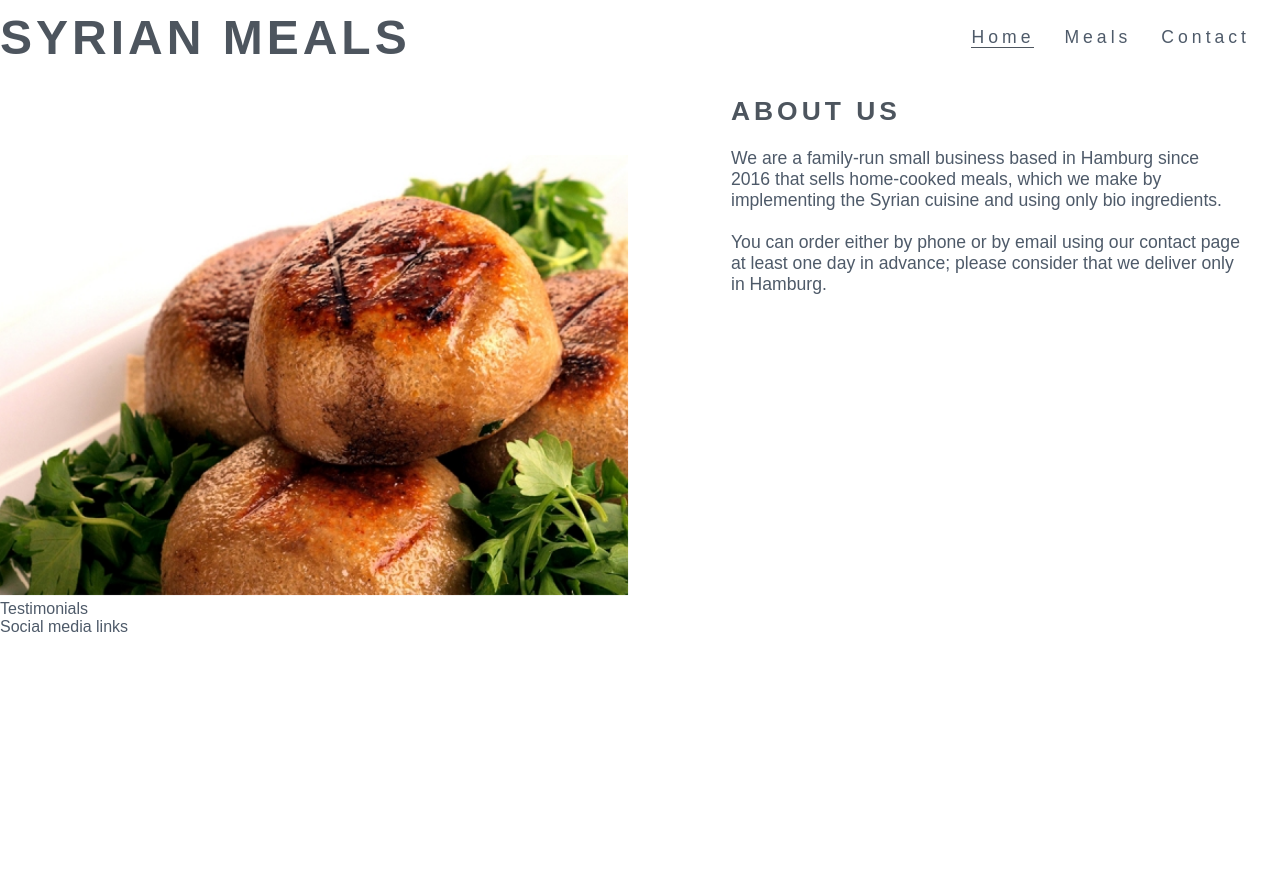
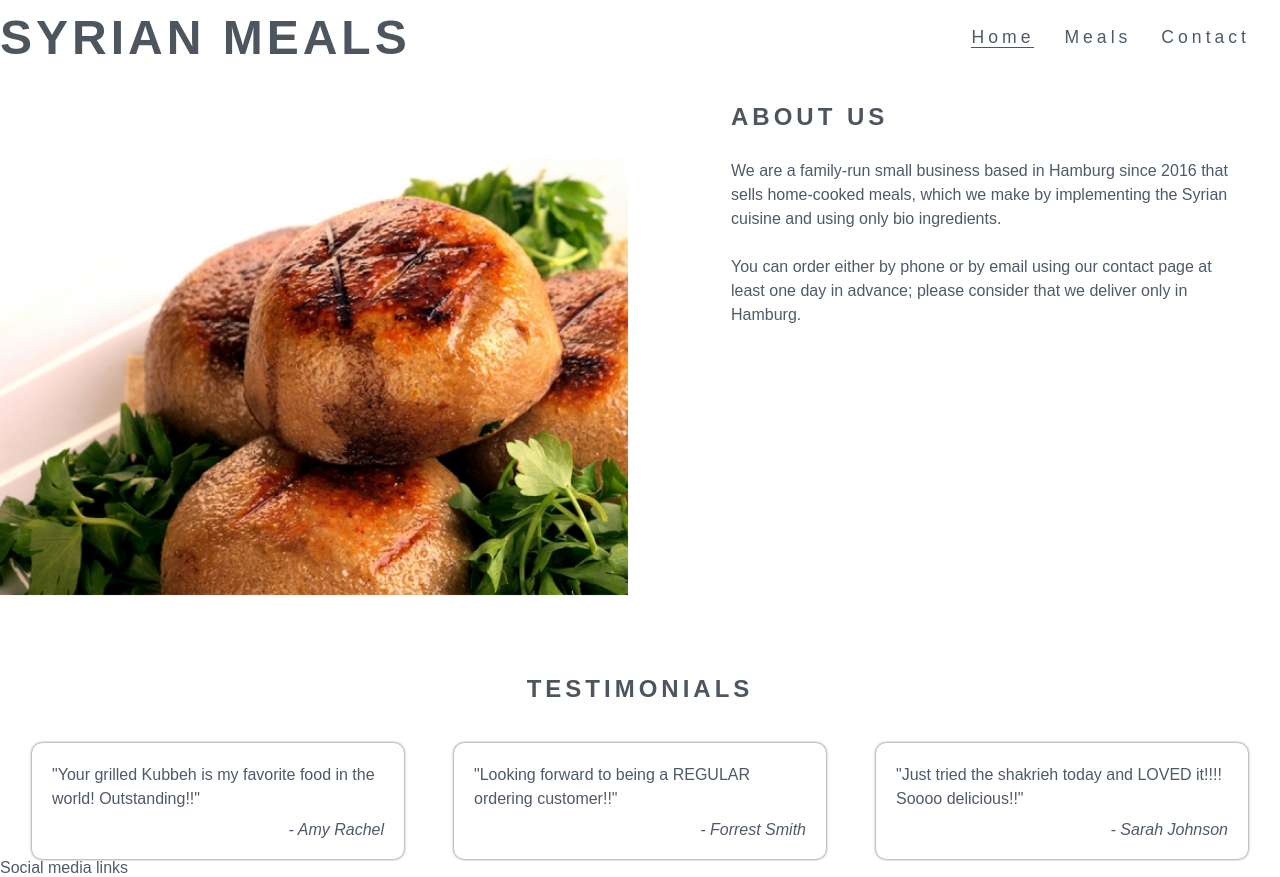
Before and after one commit to Majdi-Aref/syrian-meals, a plain HTML site: page index.html in a window 1280 px wide. Before the commit the page ends 800 px from the top, so only its background shows below. Drawn offline with Linux system fonts and the light colour scheme; a web font is replaced by a local one.

Commit message:
Add and style testimonials grid to home page

```diff
--- a/assets/css/style.css
+++ b/assets/css/style.css
@@ -90,13 +90,44 @@ h1, h2 {
 }
 
 #about-us {
-    font-size: 110%;
-
     height: 600px;
     width: 40%;
-
     display: inline-block;
     float: right;
+    margin-right: 37px;
+    line-height: 1.5;
+}
 
-    margin-right: 37px;
-}
+/* testimonials */
+
+.testimonials {
+    display: grid;
+    grid-template-columns: 1fr 1fr 1fr;
+    grid-column-gap: 50px;
+    grid-row-gap: 20px;
+    width: 95%;
+    margin: 0 auto;
+  }
+
+  .testimonials-heading {
+    grid-column: 1 / 4;
+    text-align: center;
+    margin-bottom: 20px;
+  }
+
+  .testimonial {
+    border-radius: 10px;
+    box-shadow: 0 0 3px rgba(2, 13, 26, 0.7);
+    padding: 20px;
+  }
+
+  .testimonial p {
+    line-height: 1.5;
+    margin-bottom: 10px;
+  }
+
+  .testimonial cite {
+    display: block;
+    text-align: right;
+    font-style: italic;
+  }
--- a/index.html
+++ b/index.html
@@ -57,7 +57,21 @@
         </div>
     </section>
     <section>
-        Testimonials
+        <div class="testimonials">
+            <h2 class="testimonials-heading">Testimonials</h2>
+            <div class="testimonial">
+              <p>"Your grilled Kubbeh is my favorite food in the world! Outstanding!!"</p>
+              <cite>- Amy Rachel</cite>
+            </div>
+            <div class="testimonial">
+              <p>"Looking forward to being a REGULAR ordering customer!!"</p>
+              <cite>- Forrest Smith</cite>
+            </div>
+            <div class="testimonial">
+              <p>"Just tried the shakrieh today and LOVED it!!!! Soooo delicious!!"</p>
+              <cite>- Sarah Johnson</cite>
+            </div>
+          </div>
     </section>
     <footer>
         Social media links
```
